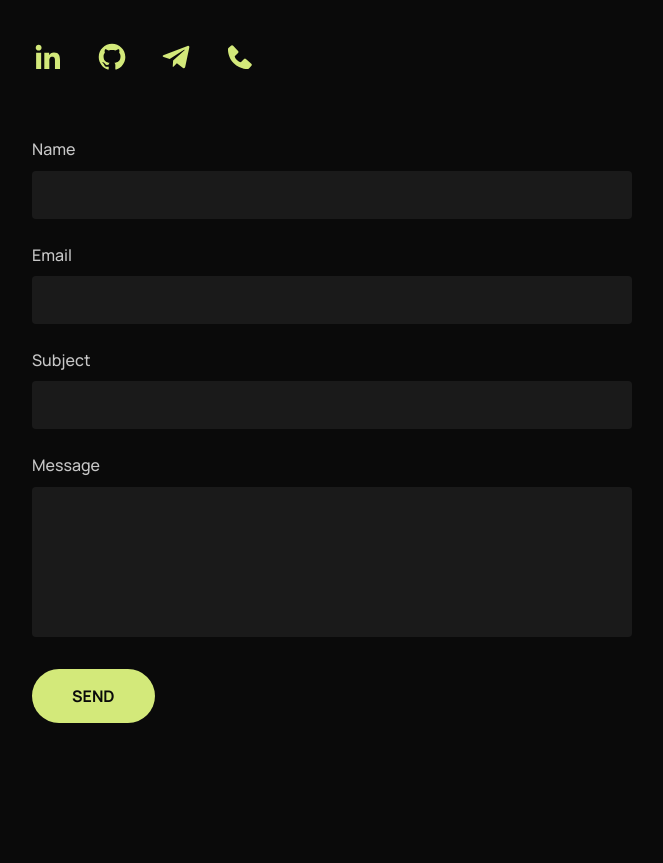
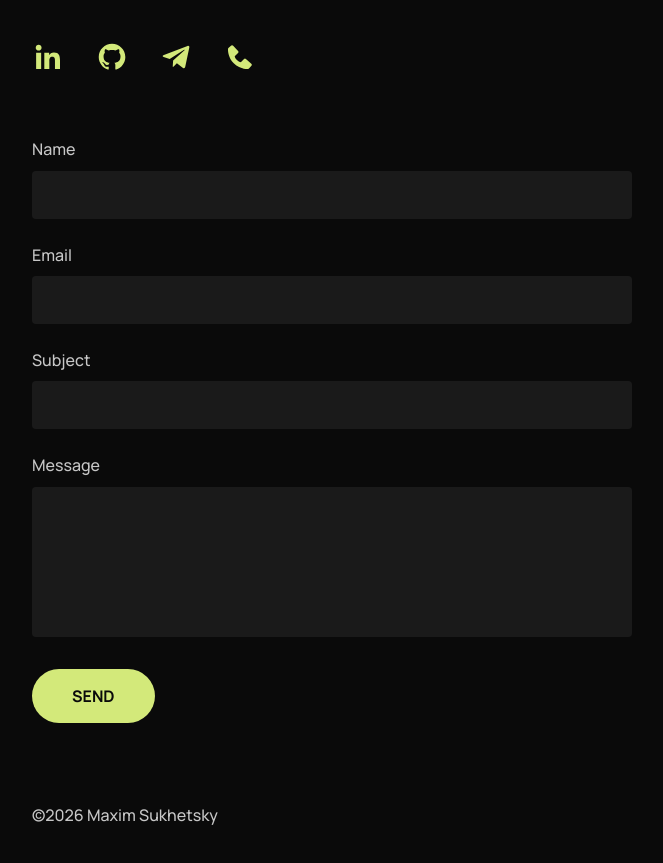
Before and after one commit to maximsukhetsky/digital-portfolio, a Next.js app: page / in a window 1280 px wide. Shown: the part 4180-5043 px from the top of the page, without its empty margins (12-675 px from the left). Before the commit the page ends 4983 px from the top, so only its background shows below. Built offline with nearby package versions, Linux system fonts and the light colour scheme; no server answers.

Commit message:
feat: add copyright to contact section

```diff
--- a/src/components/home/contact-section/ContactSection.module.scss
+++ b/src/components/home/contact-section/ContactSection.module.scss
@@ -2,8 +2,10 @@
 @use "@/styles/variables" as v;
 
 .contact {
+  display: grid;
+
   padding-top: 64px;
-  padding-bottom: 80px;
+  padding-bottom: 64px;
 
   .heading {
     padding-bottom: 64px;
@@ -49,4 +51,11 @@
       color: #D3E97A;
     }
   }
+
+  .copyright {
+    font-family: v.$manrope-font;
+    @include t.text(16px, 1.6, 500);
+
+    color: #C7C7C7;
+  }
 }
--- a/src/components/home/contact-section/ContactSection.tsx
+++ b/src/components/home/contact-section/ContactSection.tsx
@@ -1,6 +1,6 @@
 import Link from "next/link";
 import classNames from "classnames/bind";
-import { CONTACT_EMAIL, GITHUB_URL, LINKEDIN_URL } from "@/constants/common";
+import { AUTHOR_NAME, CONTACT_EMAIL, GITHUB_URL, LINKEDIN_URL } from "@/constants/common";
 import { githubSVG, linkedinSVG, phoneSVG, telegramSVG } from "@/constants/icons";
 import ContactForm from "./contact-form/ContactForm";
 import styles from "./ContactSection.module.scss";
@@ -56,6 +56,7 @@ export default function ContactSection() {
         </Link>
       </div>
       <ContactForm />
+      <p className={cn("copyright")}>©2026 {AUTHOR_NAME}</p>
     </section>
   );
 }
--- a/src/components/home/contact-section/contact-form/ContactForm.module.scss
+++ b/src/components/home/contact-section/contact-form/ContactForm.module.scss
@@ -4,6 +4,8 @@
 .contact-form {
   width: 100%;
   max-width: 600px;
+
+  padding-bottom: 80px;
 
   .form-field {
     padding-bottom: 24px;
```
